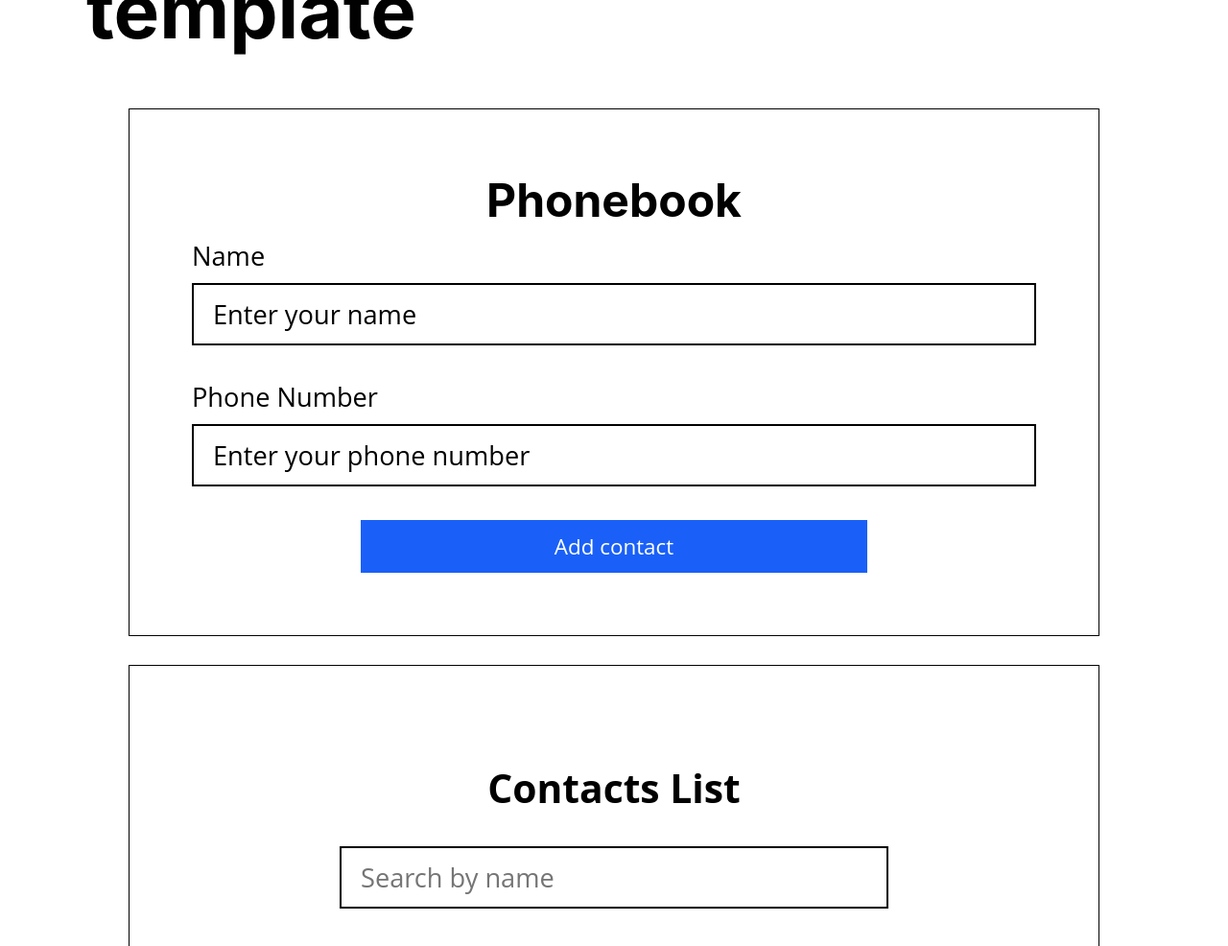
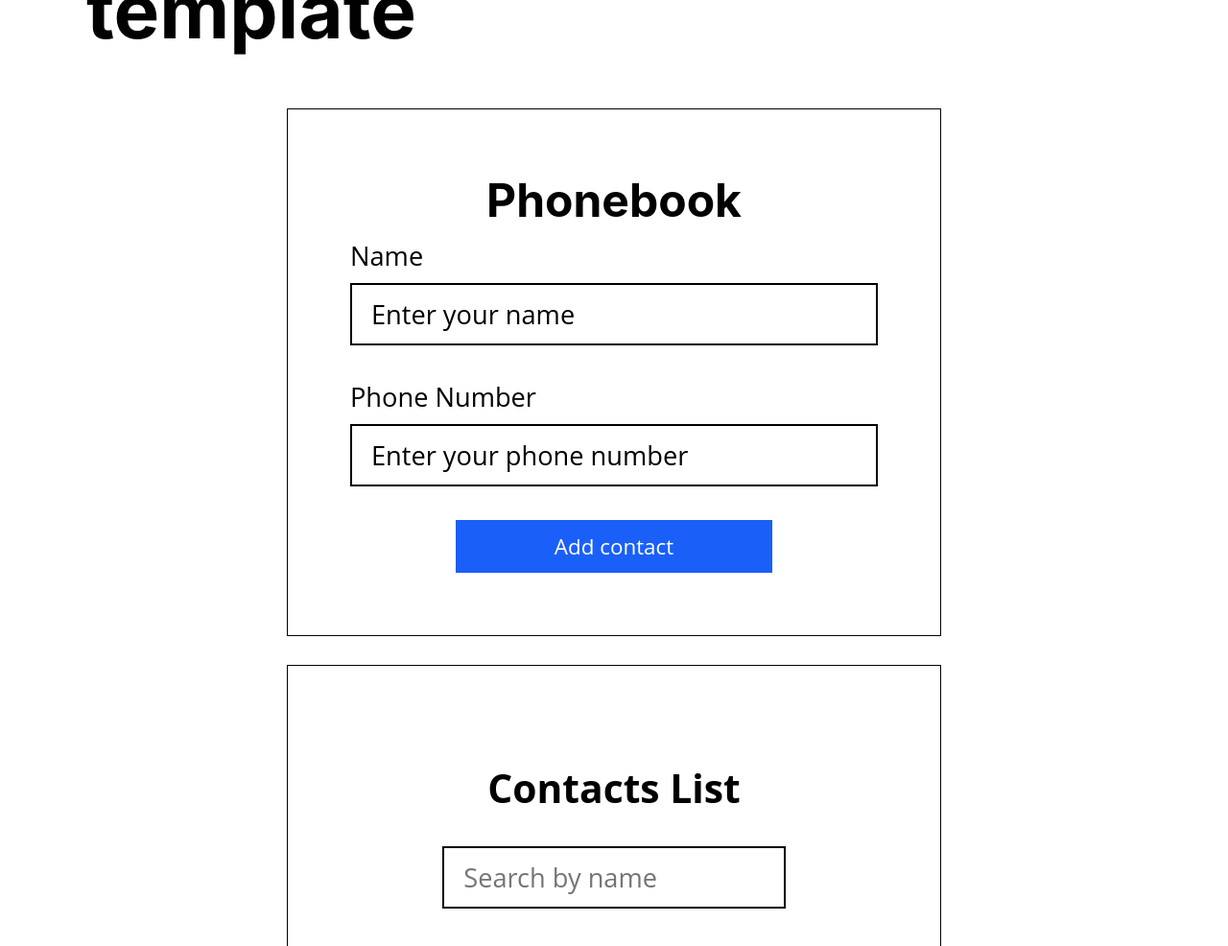
Before and after one commit to exigibil/goit-react-hw-02-phonebook, a React (Create React App) app: page / in a window 1280 px wide. Shown: the top 986 px of the page at 96% size. Built offline with nearby package versions, Linux system fonts and the light colour scheme.

Commit message:
update padding

```diff
--- a/src/components/ContactsForm/Contactform.module.css
+++ b/src/components/ContactsForm/Contactform.module.css
@@ -4,7 +4,7 @@
   align-items: flex-start;
   border: 1px solid;
   padding: 65px;
-  width: 80%;
+  width: 50%;
   margin-bottom: 30px;
 
   .phonebookTitle {
--- a/src/components/Phonebook/Phonebook.module.css
+++ b/src/components/Phonebook/Phonebook.module.css
@@ -4,7 +4,7 @@
     align-items: flex-start;
     border: 1px solid;
     padding: 65px;
-    width: 80%;
+    width: 50%;
     margin-bottom: 30px;
 
 
```
